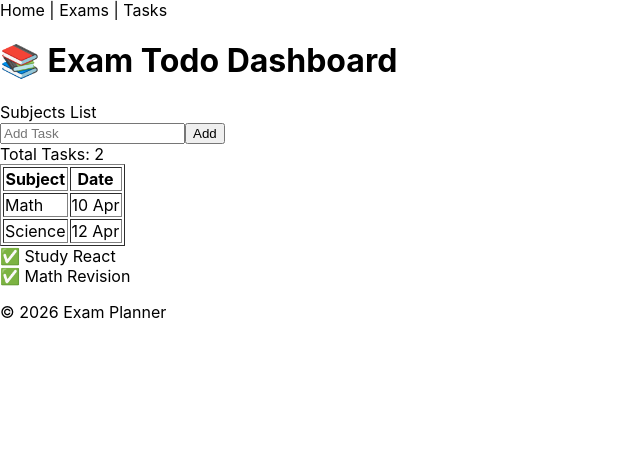
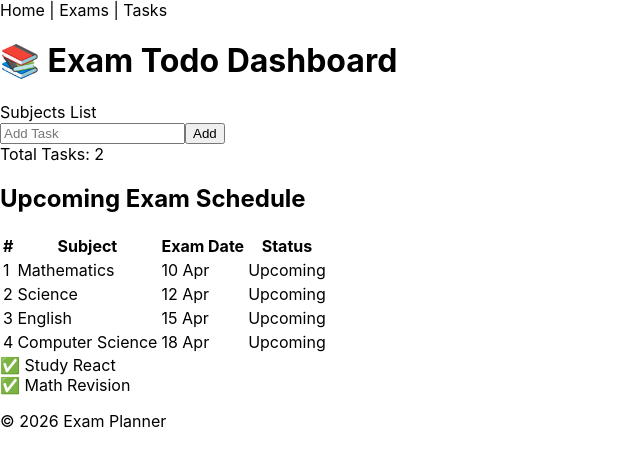
Before and after one commit to RohitGudse/exam-todo-dashboard-react, a React (Create React App) app in the folder exam-todo-app/: page / in a window 1280 px wide. Shown: the top 466 px of the page, without its empty margins (0-640 px from the left). Built offline with nearby package versions, Linux system fonts and the light colour scheme.

Commit message:
Improved ExamTable component with dynamic data and styling

```diff
--- a/exam-todo-app/src/components/ExamTable.js
+++ b/exam-todo-app/src/components/ExamTable.js
@@ -1,22 +1,44 @@
+
+import React from "react";
+
+const examData = [
+  { id: 1, subject: "Mathematics", date: "10 Apr", status: "Upcoming" },
+  { id: 2, subject: "Science", date: "12 Apr", status: "Upcoming" },
+  { id: 3, subject: "English", date: "15 Apr", status: "Upcoming" },
+  { id: 4, subject: "Computer Science", date: "18 Apr", status: "Upcoming" },
+];
 export default function ExamTable() {
   return (
-    <table border="1">
+    <div className="exam-container">
+      <h2 className="exam-title">Upcoming Exam Schedule</h2>
+
+      <div className="table-wrapper">
+        <table className="exam-table">
           <thead>
             <tr>
+              <th>#</th>
               <th>Subject</th>
-          <th>Date</th>
+              <th>Exam Date</th>
+              <th>Status</th>
             </tr>
           </thead>
+
           <tbody>
-        <tr>
-          <td>Math</td>
-          <td>10 Apr</td>
+            {examData.map((exam) => (
+              <tr key={exam.id}>
+                <td>{exam.id}</td>
+                <td>{exam.subject}</td>
+                <td>{exam.date}</td>
+                <td>
+                  <span className="exam-status">
+                    {exam.status}
+                  </span>
+                </td>
               </tr>
-        <tr>
-          <td>Science</td>
-          <td>12 Apr</td>
-        </tr>
+            ))}
           </tbody>
         </table>
+      </div>
+    </div>
   );
 }
```
Lines whose indentation alone changed are shown as unchanged.
